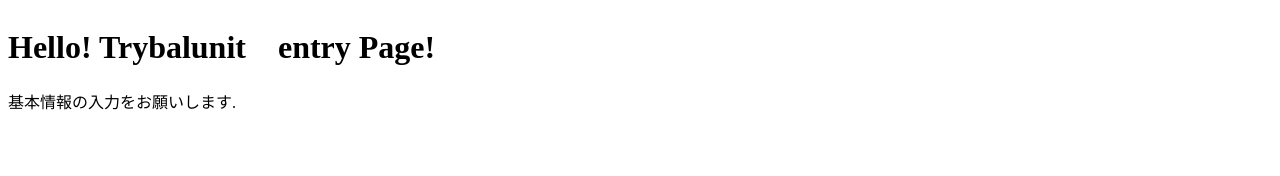
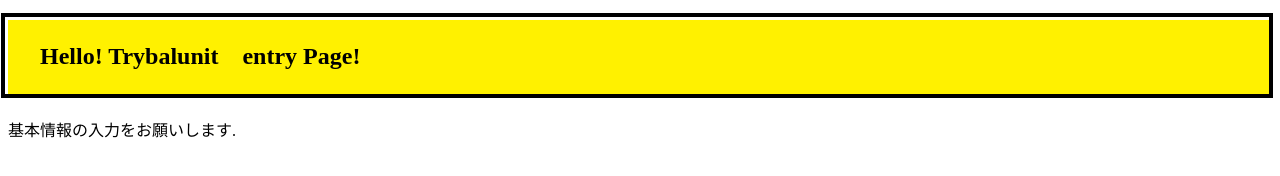
Before and after one commit to Shoto-kun/tujob, a plain HTML site: page index.html in a window 1280 px wide. Drawn offline with Linux system fonts and the light colour scheme.

Commit message:
Update index.html

```diff
--- a/index.html
+++ b/index.html
@@ -23,8 +23,9 @@
     </style>
 </head>
 <body>
-    <h1>Hello! Trybalunit　entry Page!</h1>
+    <h2>Hello! Trybalunit　entry Page!</h2>
     <p>基本情報の入力をお願いします.</p>
+
 
     <script type="text/javascript" src="https://app-webparts-hrbc.porterscloud.com/po-b.js" data-template-id="20162"></script>
     <script type="porters/webparts"></script>
```
